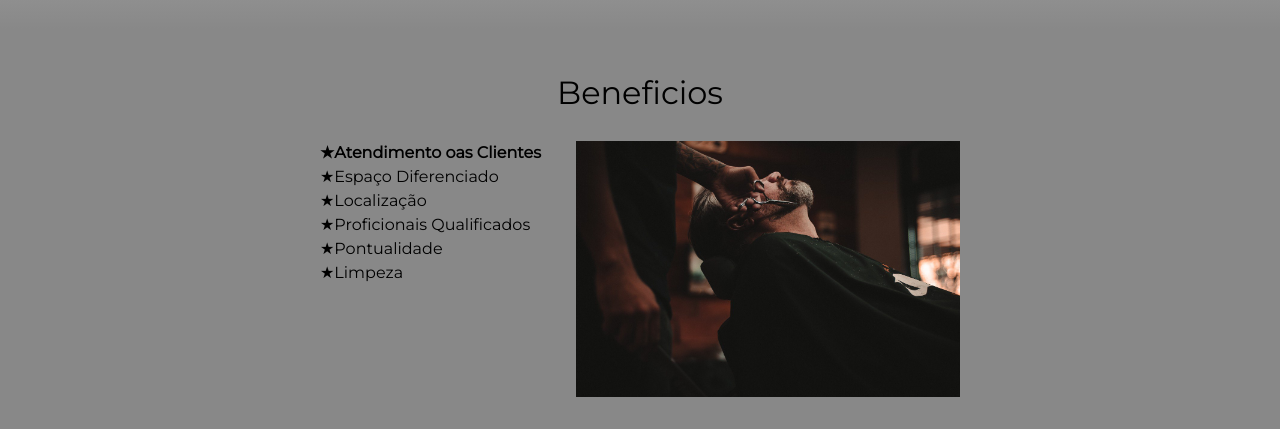
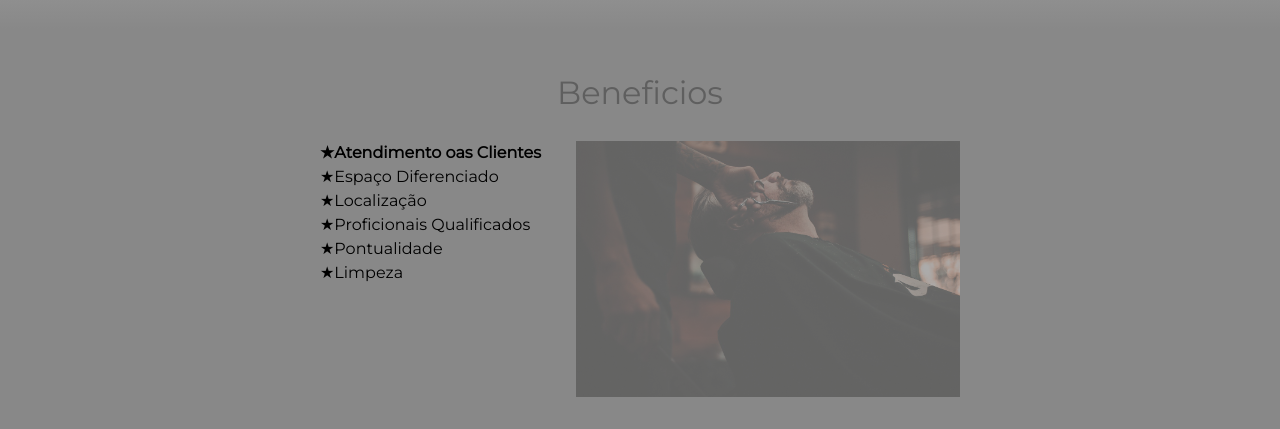
Before and after one commit to YasminFerreira0/Barbearia-Alura, a plain HTML site: page index.html in a window 1280 px wide. Shown: the part 1578-2007 px from the top of the page. Drawn offline with Linux system fonts and the light colour scheme.

Commit message:
Update style.css

```diff
--- a/style.css
+++ b/style.css
@@ -165,6 +165,7 @@ td, th {
     font-size: 2em;
     margin: 0 0 1em;
     clear: left;
+    color: rgb(0,0,0,0.3);
 }
 
 .principal {
@@ -238,6 +239,11 @@ td, th {
 
 .imgbeneficios {
     width: 60%;
+    opacity: 0.3;
+    transition: 400ms;
+}
+.imgbeneficios:hover {
+    opacity: 1;
 }
 
 .video{
```
